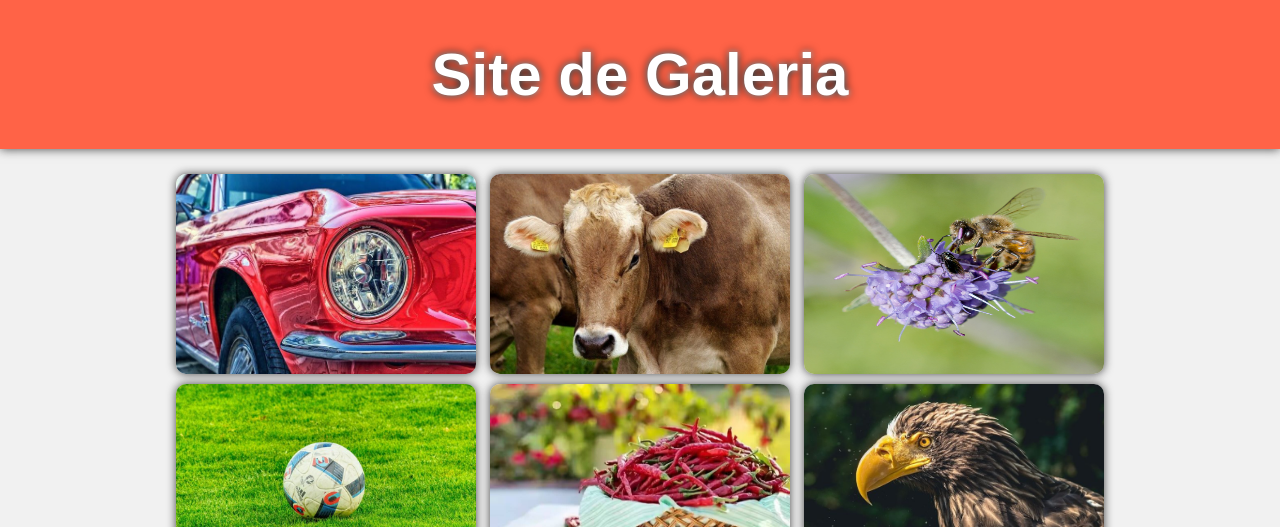
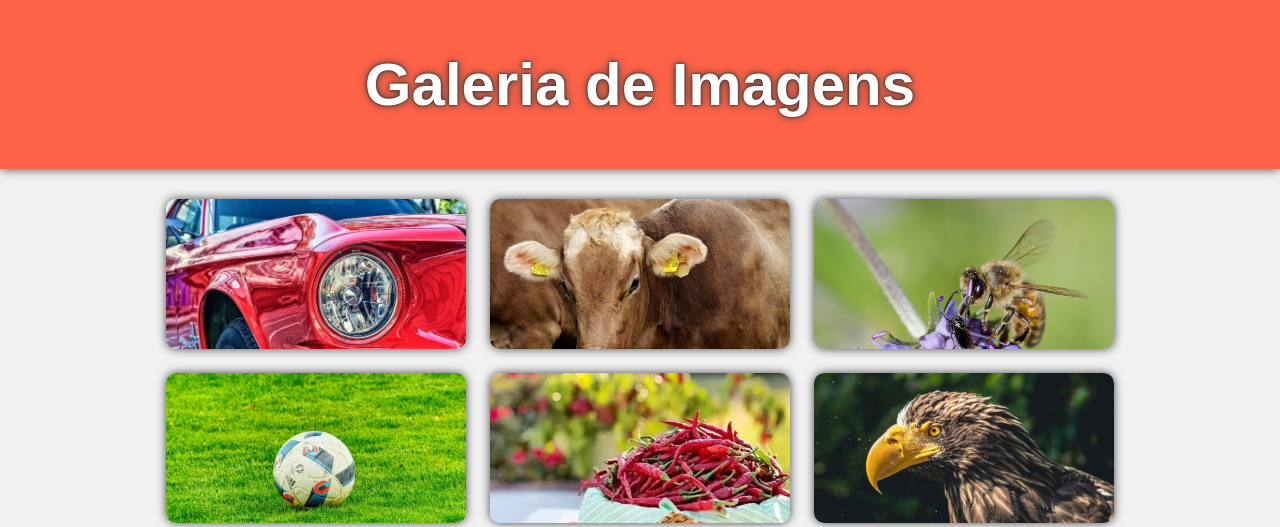
Before and after one commit to avlisesolrac/jira, a PHP site: page / in a window 1280 px wide. Shown: the top 527 px of the page. Run offline with PHP 8.4, Linux system fonts and the light colour scheme; grey boxes are pictures that could not be loaded.

Commit message:
success: Desenvolver Galeria de Imagens - DEV-32

```diff
--- a/DEV-32/estilo.css
+++ b/DEV-32/estilo.css
@@ -2,9 +2,9 @@
 margin: 0;
 padding: 0;
 font-family: 'Century Gothic', sans-serif;
+color: #fff;
 text-decoration: none;
 list-style-type: none;
-color: #fff;
 }
 
 body{
@@ -13,46 +13,48 @@ background-color: #f1f1f1;
 
 header{
 background-color: tomato;
+font-size: 30px;
 text-align: center;
-padding: 40px 0;
-font-size: 30px;
+padding: 50px 0;
 box-shadow: 0 0 10px #444;
+text-shadow: 0 0 10px #444, 0 0 3px #000;
 }
 
-header h1{
-text-shadow: 0 0 10px #000,0 0 5px #fff;
-}
-
-section{
-display: block;
-margin: 20px 2%;
+main section{
+margin: 20px;
 text-align: center;
 }
 
-section ul li{
-display: inline-block;
-width: 300px;
-height: 200px;
-margin: 5px;
+main section ul{
+width: 100%;
 }
 
-section ul li img{
-width: 300px;
-height: 200px;
+main section ul li{
+overflow: hidden;
+margin: 10px;
+display: inline-block;
+box-shadow: 0 0 10px #444;
+cursor: pointer;
 border-radius: 10px;
-box-shadow: 0 0 10px #444;
-transition: .4s;
-cursor: pointer;
 }
 
-section ul li img:hover{
-transform: scale(1.05);
+main section ul li article{
+width: 300px;
+height: 150px;
+}
+
+main section ul li article img{
+width: 100%;
+transition: .4s;
+}
+
+main section ul li article img:hover{
+transform: scale(1.2);
 }
 
 footer{
 background-color: tomato;
-font-size: 18px;
+padding: 25px 0;
 text-align: center;
 font-weight: bold;
-padding: 20px 0;
 }
--- a/DEV-32/index.html
+++ b/DEV-32/index.html
@@ -3,34 +3,60 @@
 <head>
 <meta charset="utf-8">
 <meta name="viewport" content="width=device-width, initial-scale=1.0">
-<title>Galeria Responsiva</title>
+<title>Galeria de Imagens Responsiva</title>
 <link rel="stylesheet" type="text/css" href="estilo.css">
 </head>
 <body>
 
 <header>
-	<h1>Site de Galeria</h1>
+	<h1>Galeria de Imagens</h1>
 </header>
 
-<section>
-	<ul>
-		<li><img src="images\1.jpg"></li>
-		<li><img src="images\2.jpg"></li>
-		<li><img src="images\3.jpg"></li>
-		<li><img src="images\4.jpg"></li>
-		<li><img src="images\5.jpg"></li>
-		<li><img src="images\6.jpg"></li>
-		<li><img src="images\7.jpg"></li>
-		<li><img src="images\8.jpg"></li>
-		<li><img src="images\9.jpg"></li>
-		<li><img src="images\10.webp"></li>
-		<li><img src="images\11.jpg"></li>
-		<li><img src="images\12.jpg"></li>
-	</ul>
-</section>
+<main>
+	<section>
+		<ul>
+			<li>
+				<article><img src="images\1.jpg"></article>
+			</li>
+			<li>
+				<article><img src="images\2.jpg"></article>
+			</li>
+			<li>
+				<article><img src="images\3.jpg"></article>
+			</li>
+			<li>
+				<article><img src="images\4.jpg"></article>
+			</li>
+			<li>
+				<article><img src="images\5.jpg"></article>
+			</li>
+			<li>
+				<article><img src="images\6.jpg"></article>
+			</li>
+			<li>
+				<article><img src="images\7.jpg"></article>
+			</li>
+			<li>
+				<article><img src="images\8.jpg"></article>
+			</li>
+			<li>
+				<article><img src="images\9.jpg"></article>
+			</li>
+			<li>
+				<article><img src="images\10.webp"></article>
+			</li>
+			<li>
+				<article><img src="images\11.jpg"></article>
+			</li>
+			<li>
+				<article><img src="images\12.jpg"></article>
+			</li>
+		</ul>
+	</section>
+</main>
 
 <footer>
-	<p>Todos os direitos reservados à Galeria.</p>
+	<p>Todos os direitos reservados à galeria de imagens.</p>
 </footer>
 
 </body>
```
